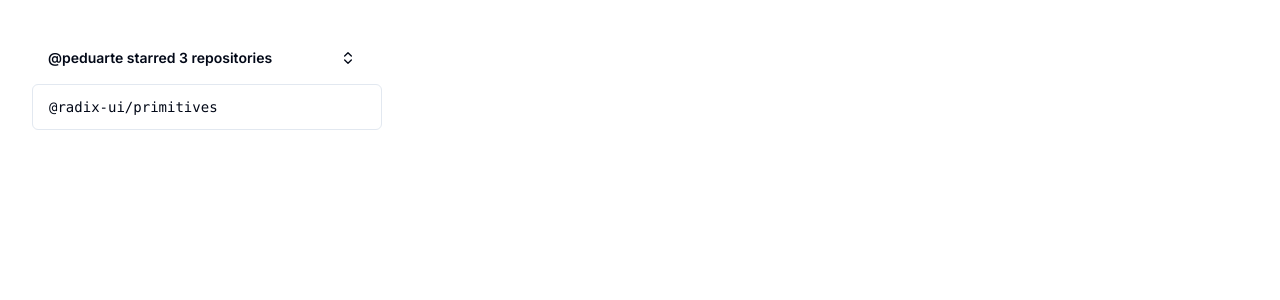
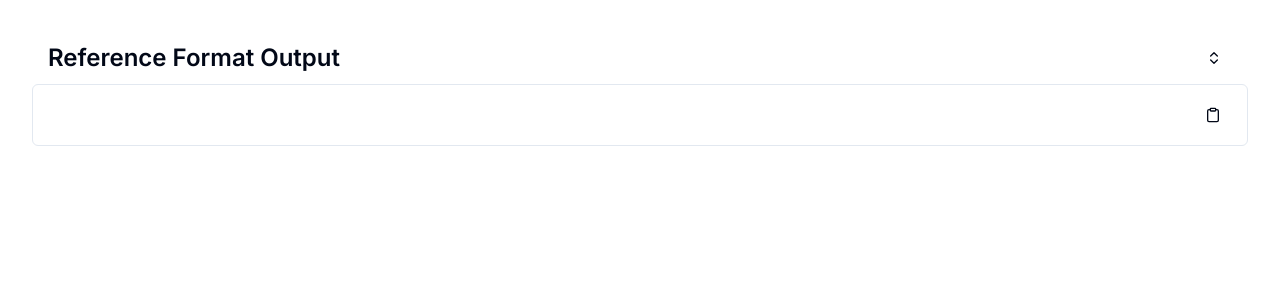
Before and after one commit to alex1151212/ref-style, a Next.js app: page /ref/citation in a window 1280 px wide. Shown: the top 300 px of the page. Built offline with nearby package versions, Linux system fonts and the light colour scheme.

Commit message:
feature : citation item clipboard, update style

```diff
--- a/src/app/ref/citation/citation.tsx
+++ b/src/app/ref/citation/citation.tsx
@@ -19,7 +19,8 @@
   const [formatSelected, setFormatSelected] = React.useState<string>("apa");
 
   const generateBibliography = async () => {
-    let cite = await Cite.async("10.1111/icad.12730");
+    let cite = new Cite("10.1111/icad.12730");
+    await cite.async();
     const bibliography = cite.format("bibliography", {
       format: "html",
       template: formatSelected,
--- a/src/app/ref/citation/page.tsx
+++ b/src/app/ref/citation/page.tsx
@@ -5,22 +5,81 @@
   CollapsibleContent,
   CollapsibleTrigger,
 } from "@/components/ui/collapsible";
-import { ChevronsUpDown } from "lucide-react";
-import { useState } from "react";
+import { ChevronsUpDown, Clipboard } from "lucide-react";
+import { useEffect, useState } from "react";
 
 export default function Page() {
-  const [isOpen, setIsOpen] = useState(false);
+  const [isOpen, setIsOpen] = useState(true);
+  const [data, setData] = useState<string[]>([]);
+
+  const formatData = (): string[] => {
+    let data = [];
+    try {
+      data = JSON.parse(localStorage.getItem("data") || "");
+      console.log(data);
+    } catch (error) {
+      data = [];
+      // console.log(error);
+    }
+    return data;
+  };
+  const handleDisplay = (data: string[], type: "title" | "content") => {
+    switch (type) {
+      case "title":
+        return (
+          <div className="rounded-md border px-4 py-3 font-mono text-sm flex justify-between items-center">
+            <p>{data[0]}</p>
+            <Button
+              variant="ghost"
+              size="sm"
+              className="w-9 p-0"
+              onClick={() => {
+                navigator.clipboard.writeText(data[0]);
+              }}
+            >
+              <Clipboard className="h-4 w-4" />
+              <span className="sr-only">Copy</span>
+            </Button>
+          </div>
+        );
+      case "content":
+        return data.map((item, index) => {
+          return (
+            <div
+              key={index}
+              className="rounded-md border px-4 py-3 font-mono text-sm"
+            >
+              {item}
+            </div>
+          );
+        });
+      default:
+        return data.map((item, index) => {
+          return (
+            <div
+              key={index}
+              className="rounded-md border px-4 py-3 font-mono text-sm"
+            >
+              {item}
+            </div>
+          );
+        });
+    }
+  };
+
+  useEffect(() => {
+    setData(formatData());
+  }, []);
+
   return (
     <div className="container mx-auto py-10">
       <Collapsible
         open={isOpen}
         onOpenChange={setIsOpen}
-        className="w-[350px] space-y-2"
+        className="w-full space-y-2"
       >
         <div className="flex items-center justify-between space-x-4 px-4">
-          <h4 className="text-sm font-semibold">
-            @peduarte starred 3 repositories
-          </h4>
+          <h4 className="text-2xl font-semibold">Reference Format Output</h4>
           <CollapsibleTrigger asChild>
             <Button variant="ghost" size="sm" className="w-9 p-0">
               <ChevronsUpDown className="h-4 w-4" />
@@ -28,16 +87,10 @@
             </Button>
           </CollapsibleTrigger>
         </div>
-        <div className="rounded-md border px-4 py-3 font-mono text-sm">
-          @radix-ui/primitives
-        </div>
+        {handleDisplay(formatData(), "title")}
+
         <CollapsibleContent className="space-y-2">
-          <div className="rounded-md border px-4 py-3 font-mono text-sm">
-            @radix-ui/colors
-          </div>
-          <div className="rounded-md border px-4 py-3 font-mono text-sm">
-            @stitches/react
-          </div>
+          {handleDisplay(formatData(), "content")}
         </CollapsibleContent>
       </Collapsible>
     </div>
--- a/src/app/ref/display/data-table.tsx
+++ b/src/app/ref/display/data-table.tsx
@@ -154,6 +154,10 @@
     },
   });
 
+  React.useEffect(() => {
+    console.log(Object.keys(rowSelection));
+  }, [rowSelection]);
+
   return (
     <div className="w-full">
       <div className="flex items-center justify-between py-4">
@@ -194,7 +198,7 @@
           </DropdownMenu>
         </div>
 
-        <SelectDialog />
+        <SelectDialog data={localData} rowSelection={rowSelection} />
       </div>
       <div className="rounded-md border">
         <Table>
--- a/src/app/ref/display/page.tsx
+++ b/src/app/ref/display/page.tsx
@@ -6,6 +6,11 @@
   return [
     {
       id: "m5gr84i9",
+      bibtex:
+        "@article{Bai2022MillionjsAF,title={Million.js: A Fast Compiler-Augmented Virtual DOM for the Web},author={Aiden Bai},journal={Proceedings of the 38th ACM/SIGAPP Symposium on Applied Computing},year={2022},url={https://api.semanticscholar.org/CorpusID:253107164%7D}}",
+    },
+    {
+      id: "m51easf",
       bibtex:
         "@article{Bai2022MillionjsAF,title={Million.js: A Fast Compiler-Augmented Virtual DOM for the Web},author={Aiden Bai},journal={Proceedings of the 38th ACM/SIGAPP Symposium on Applied Computing},year={2022},url={https://api.semanticscholar.org/CorpusID:253107164%7D}}",
     },
--- a/src/app/ref/display/select-dialog.tsx
+++ b/src/app/ref/display/select-dialog.tsx
@@ -22,10 +22,14 @@
 import React from "react";
 
 import { useRouter } from "next/navigation";
+import { generateBibliography } from "@/lib/utils";
 
-interface props {}
+interface props {
+  rowSelection: { [index: string]: boolean };
+  data: RefType[];
+}
 
-const SelectDialog: React.FC<props> = (props) => {
+const SelectDialog: React.FC<props> = ({ data, rowSelection }) => {
   const router = useRouter();
   return (
     <Dialog>
@@ -64,8 +68,20 @@
         <DialogFooter>
           <Button
             type="submit"
-            onClick={() => {
-              router.push("/ref/citation");
+            onClick={async () => {
+              const bibtexList = data
+                .filter((d, index) => {
+                  return rowSelection[index] == true;
+                })
+                .map((d) => d.bibtex);
+
+              for (const bibtex of bibtexList) {
+                await generateBibliography(bibtex, "apa");
+              }
+
+              // await generateBibliography(, "apa")
+
+              // router.push("/ref/citation");
             }}
           >
             Submit
--- a/src/components/ref-breadcrumb.tsx
+++ b/src/components/ref-breadcrumb.tsx
@@ -47,13 +47,13 @@
     for (let i = 0; i <= itemIndex; i++) {
       if (i == itemIndex)
         buffer.push(
-          <BreadcrumbItem>
+          <BreadcrumbItem key={items[i].key}>
             <BreadcrumbPage>{items[i].name}</BreadcrumbPage>
           </BreadcrumbItem>
         );
       else {
         buffer.push(
-          <BreadcrumbItem>
+          <BreadcrumbItem key={items[i].key}>
             <BreadcrumbLink href={items[i].href}>
               {items[i].name}
             </BreadcrumbLink>
@@ -62,7 +62,7 @@
       }
       if (i !== itemIndex) {
         buffer.push(
-          <BreadcrumbSeparator>
+          <BreadcrumbSeparator key={`${items[i].key} separator`}>
             <Slash />
           </BreadcrumbSeparator>
         );
--- a/src/lib/utils.ts
+++ b/src/lib/utils.ts
@@ -1,6 +1,19 @@
-import { type ClassValue, clsx } from "clsx"
-import { twMerge } from "tailwind-merge"
+import Cite from "citation-js";
+import { type ClassValue, clsx } from "clsx";
+import { twMerge } from "tailwind-merge";
 
 export function cn(...inputs: ClassValue[]) {
-  return twMerge(clsx(inputs))
+  return twMerge(clsx(inputs));
 }
+
+export const generateBibliography = async (value: string, template: string) => {
+  // @ts-ignore
+  let cite = await Cite.async(value);
+  const bibliography = cite.format("bibliography", {
+    format: "html",
+    template: template,
+    lang: "en-US",
+  });
+
+  return bibliography;
+};
```
